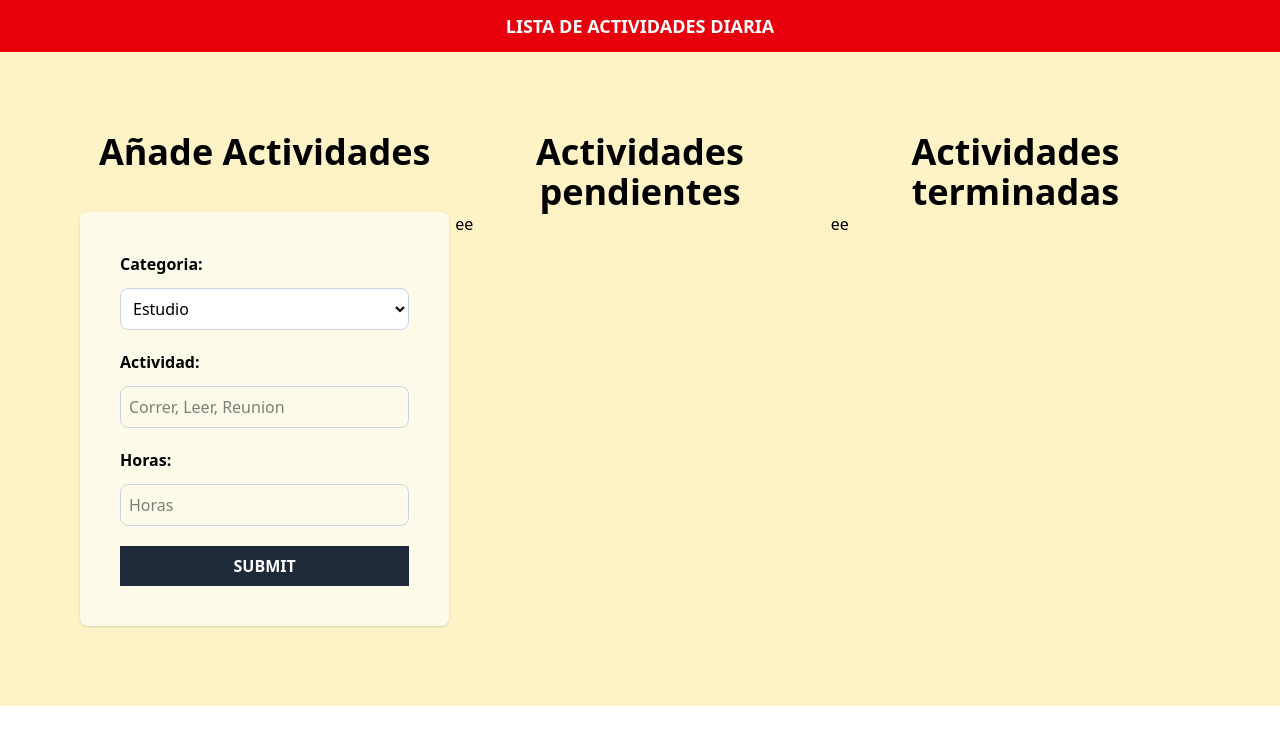
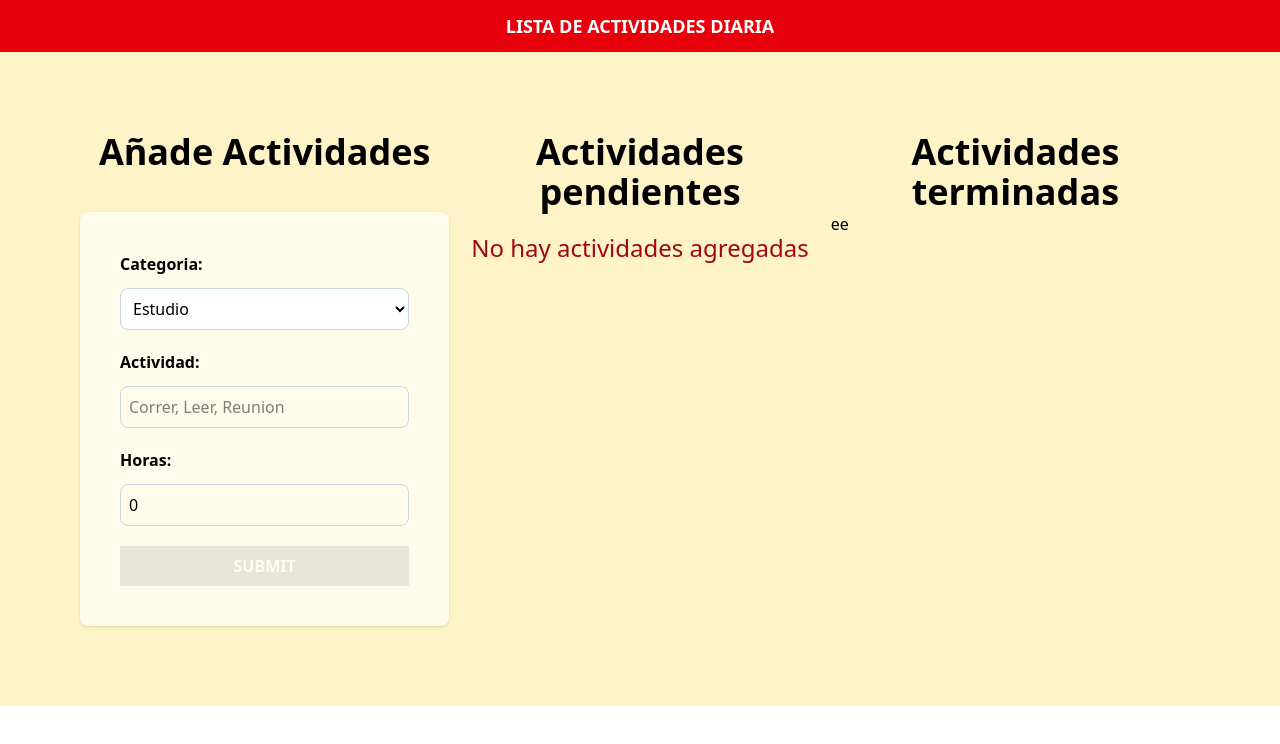
Before and after one commit to AlejandroZA98/ToDoList, a React (Vite) app: page / in a window 1280 px wide. Shown: the top 744 px of the page. Built offline with nearby package versions, Linux system fonts and the light colour scheme.

Commit message:
tasks are beign added on a list

```diff
--- a/package.json
+++ b/package.json
@@ -10,6 +10,7 @@
     "preview": "vite preview"
   },
   "dependencies": {
+    "@heroicons/react": "^2.2.0",
     "@tailwindcss/vite": "^4.0.0",
     "react": "^18.3.1",
     "react-dom": "^18.3.1",
--- a/src/App.tsx
+++ b/src/App.tsx
@@ -2,9 +2,12 @@
 import './App.css'
 import Form from './components/Form';
 import './index.css';
+import { useEffect, useMemo, useReducer } from "react"
+import { activityReducer,initialState } from "./reducers/activity-reducer"
+import PendingTasks from './components/PendingTasks';
 
 function App() {
-
+const [state,dispatch]=useReducer(activityReducer,initialState)
   return (
     <>
      <header className="bg-red-600 py-3">
@@ -19,20 +22,19 @@ function App() {
       <div className="">
           <h2 className="text-4xl font-black text-center ">Añade Actividades</h2>
           <div className="space-y-3">
-          <Form></Form>
+          <Form
+          dispatch={dispatch}
+          state={state}></Form>
           </div>
 
       </div>
 
-
-
-
-
-
       <div className="">
           <h2 className="text-4xl font-black text-center ">Actividades pendientes</h2>
-          <div className="space-y-3">
-           ee
+          <div className="">
+           <PendingTasks
+           activities={state.activities}
+           dispatch={dispatch}></PendingTasks>
           </div>
 
       </div>
--- a/src/components/Form.tsx
+++ b/src/components/Form.tsx
@@ -1,29 +1,43 @@
-import { useState } from "react"
+import { useState,Dispatch } from "react"
 import { categories } from "../data/categories"
+import {ActivityActions,ActivityState} from  "../reducers/activity-reducer"
 import { Activity } from "../types"
-import { v4 as uuidv4 } from 'uuid';
+import { v4 as uuidv4 } from 'uuid'
 
-export default function Form() {
+
+type FromProps={
+    dispatch:Dispatch<ActivityActions>,
+    state:ActivityState
+}
+export default function Form({dispatch,state}:FromProps) {
+
     const inicialState:Activity={
         id:uuidv4(),
         category:1,
         name:'',
-        hours:1
+        hours:0}
 
-    }
-    const [activity,setActivity]=useState(inicialState)
+    const [activity,setActivity]=useState<Activity>(inicialState)// estado de una actividad
 
     function handleChange(event: React.ChangeEvent<HTMLSelectElement>|React.ChangeEvent<HTMLInputElement>){
         //console.log("Seleccionando Categoria", event.target.id, event.target.value)
         const isNumber=['category','horas'].includes(event.target.id)// si se disparo category u horas
         setActivity({...activity,[event.target.id]:isNumber? +event.target.value:event.target.value})
     }
-
-
+     function handleSubmit(event: React.FormEvent<HTMLFormElement>){
+        event.preventDefault()
+        console.log("Activity", activity)
+        dispatch({type: 'save-activity',payload:{newActivity:activity}})
+        setActivity({...inicialState,id:uuidv4()}) // resetear el estado de la actividad al inicial
+    }
+    const isActivity= ()=>{
+        const {name,hours}=activity
+        return name.trim()!==''&& hours>0
+    }
   return (
     <>
-    <form
-    className=" space-y-5 bg-amber-50 shadow p-10 rounded-lg mt-10" >
+    <form onSubmit={handleSubmit} className=" space-y-5 bg-amber-50 shadow p-10 rounded-lg mt-10" >
+
         <div className=" grid grid-cols-1 gap-3">
             <label htmlFor="category" className="font-bold">Categoria:</label>
             <select className="border border-slate-300 p-2 rounded-lg w-full bg-white"
@@ -35,21 +49,23 @@ export default function Form() {
 
             </select>
         </div>
+
         <div className="grid grid-cols-1 gap-3">
             <label htmlFor="name" className="font-bold">Actividad:</label>
             <input id="name" type="text" className="border border-slate-300 p-2 rounded-lg"
-            placeholder="Correr, Leer, Reunion" onChange={handleChange}
+            placeholder="Correr, Leer, Reunion" onChange={handleChange} value={activity.name}
            />
 
         </div>
         <div className="grid grid-cols-1 gap-3">
             <label htmlFor="calories" className="font-bold">Horas:</label>
-            <input id="horas" type="number" className="border border-slate-300 p-2 rounded-lg"
-            placeholder="Horas" onChange={handleChange}
+            <input id="hours" type="number" className="border border-slate-300 p-2 rounded-lg"
+            placeholder="Horas" onChange={handleChange} value={activity.hours}
        />
 
         </div>
         <input type="submit" className=" bg-gray-800 hover:bg-gray-900 w-full p-2 font-bold uppercase text-white cursor-pointer disabled:opacity-10"
+        disabled={!isActivity()}
         />
     </form>
 
--- /dev/null
+++ b/src/components/PendingTasks.tsx
@@ -0,0 +1,39 @@
+import { Activity } from '../types'
+import { Dispatch } from "react"
+import { ActivityActions } from "../reducers/activity-reducer"
+import  { useMemo } from 'react'
+import { categories } from '../data/categories'
+import { PencilSquareIcon, XCircleIcon,CheckCircleIcon } from '@heroicons/react/24/outline'
+
+type TasksProps = {
+    activities:Activity[],
+    dispatch: Dispatch<ActivityActions>}
+
+export default function PendingTasks({activities,dispatch}:TasksProps) {
+    const categoryName=useMemo(()=>
+        (category:Activity['category'])=>categories.map(cat=> cat.id === category ? cat.name : ''),[activities])
+  return (
+    <>
+        {activities.length===0?
+        <p className='text-2xl text-center text-red-800 pt-5'>No hay actividades agregadas</p>:
+            activities.map((activity) => (
+                <div key={activity.id} className=' py-5 flex justify-between bg-withe mt-5  '>
+                   <div className='space-y-2 flex-grow '>
+                     <p className={` justify-center uppercase text-center font-bold  w-full bg-lime-500`}>{categoryName(+activity.category)}</p>
+                     <p className='text-2xl font-bold pt-1'>{activity.name}</p>
+                     <p className='font-black text-1xl text-lime-500'>Horas: {activity.hours}{' '}</p>
+                    </div>
+                    <div className='flex gap-1 items-center'>
+                        <button>
+                       <PencilSquareIcon className='h-8 w-8 text-gray-800' />
+                        </button>
+                        <button>
+                       <CheckCircleIcon className='h-8 w-8 text-blue-500' />
+                        </button>
+                   </div>
+                </div>
+            ))
+        }
+    </>
+  )
+}
--- /dev/null
+++ b/src/reducers/activity-reducer.ts
@@ -0,0 +1,25 @@
+import { Activity } from "../types";
+
+export type ActivityActions=
+{type: 'save-activity',payload:{newActivity:Activity}}
+
+export type ActivityState={
+    activities: Activity[]
+}
+export const initialState:ActivityState={
+    activities:[]
+}
+
+export const activityReducer=(// estado de una lista de actividades
+    state:ActivityState=initialState,
+    action:ActivityActions
+)=>{
+    if(action.type==='save-activity'){
+        console.log("Guardando info",action.payload.newActivity)
+        return{
+            ...state,
+            activities:[...state.activities,action.payload.newActivity]
+        }
+    }
+    return state;
+}
```
Also changed, not shown: 1 other file (tests, documents, lock files or other folders).
